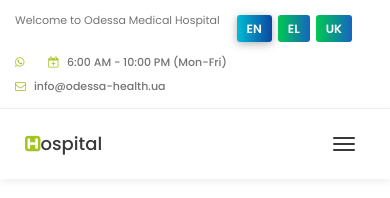
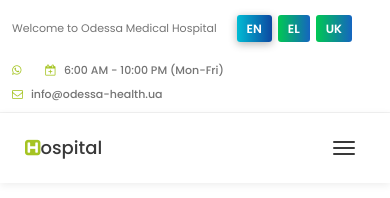
Before and after one commit to Calistopara-obapluto-Bandit/health-hospital-site, a website: page index.html in a window 390 px wide. Shown: the top 198 px of the page. Drawn offline with Linux system fonts and the light colour scheme.

Commit message:
Make header responsive: remove fixed height, enable wrap and stack on small screens

```diff
--- a/css/tooplate-style.css
+++ b/css/tooplate-style.css
@@ -262,7 +262,11 @@
     background: #ffffff;
     border-bottom: 1px solid #f2f2f2;
     display: flex;
-    height: 45px;
+    align-items: center;
+    flex-wrap: wrap;
+    padding: 8px 0;
+    min-height: 45px;
+    height: auto;
   }
 
   header .col-md-8 {
@@ -981,7 +985,8 @@
     }
 
     header {
-      padding-bottom: 10px;
+      /* keep header compact on tablet */
+      padding-bottom: 6px;
     }
     header .text-align-right {
       text-align: left;
@@ -1033,6 +1038,31 @@
 
     .angle-up-btn {
       bottom: 10em;
+    }
+
+    /* Make header stack vertically on small screens */
+    header {
+      flex-direction: column;
+      align-items: flex-start;
+      padding-left: 12px;
+      padding-right: 12px;
+    }
+
+    header .col-md-4,
+    header .col-md-8 {
+      width: 100%;
+      display: block;
+      padding: 0;
+    }
+
+    header .text-align-right {
+      text-align: left;
+      margin-top: 6px;
+    }
+
+    .language-selector {
+      align-self: flex-end;
+      margin-bottom: 6px;
     }
   }
 
```
